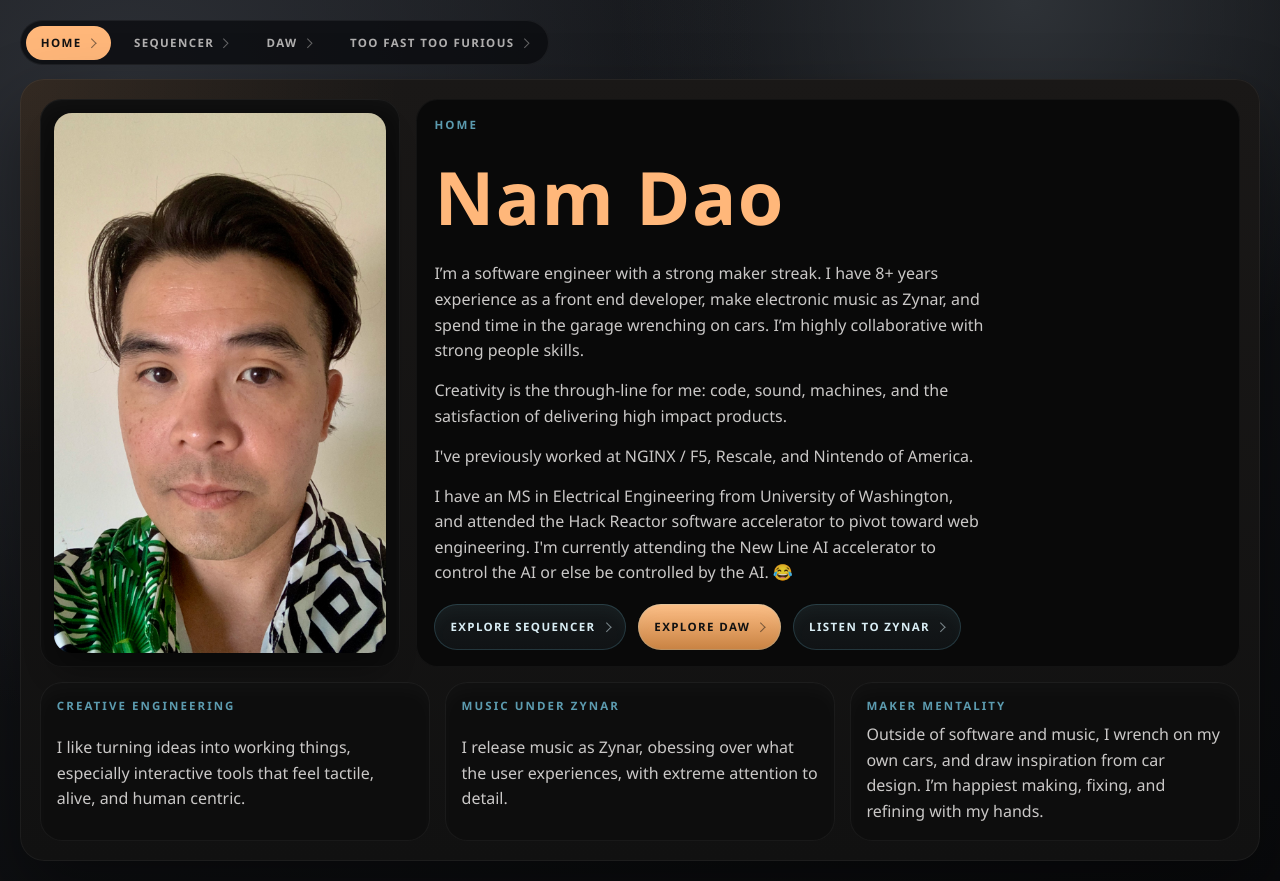
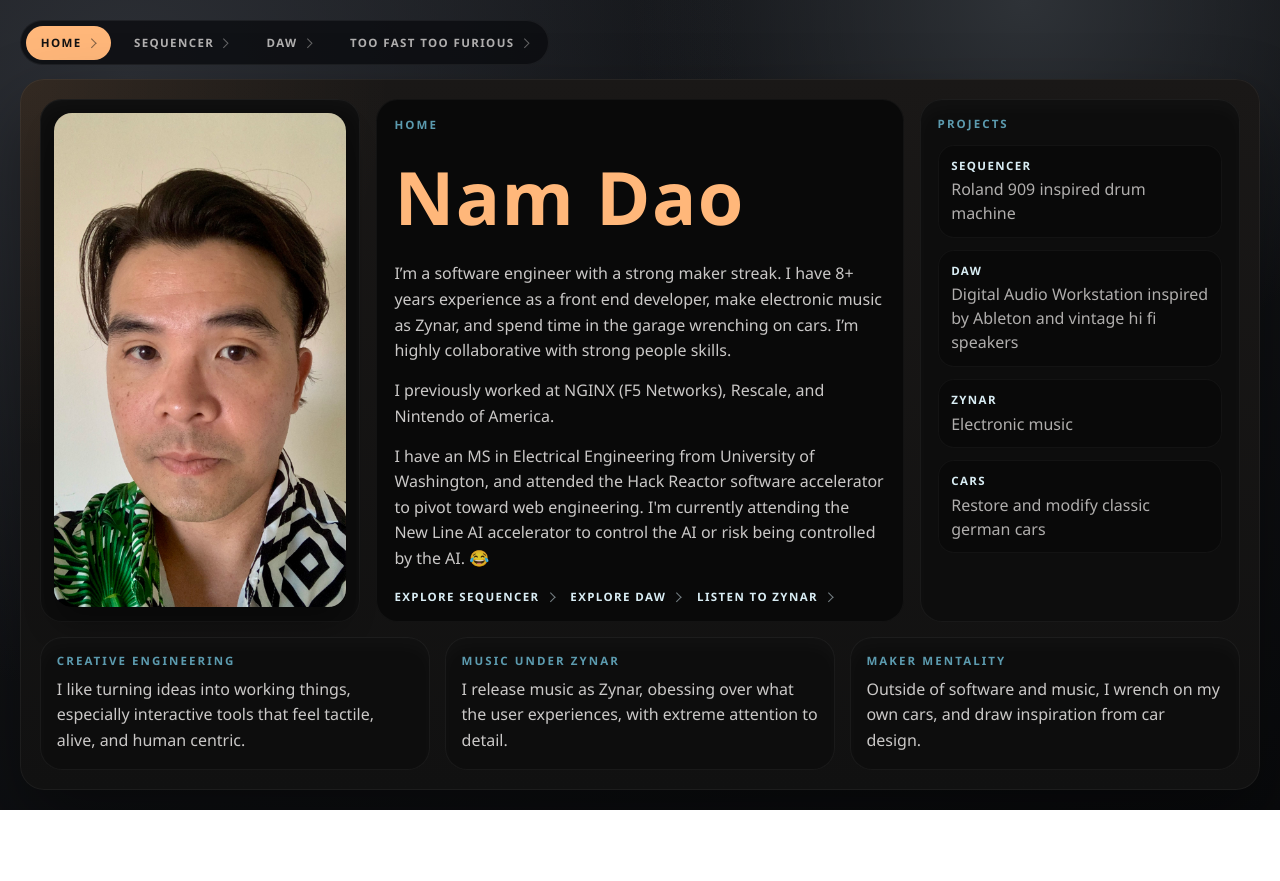
Before and after one commit to metzgerdev/Drum-Machine, a React app: page / in a window 1280 px wide. After the commit the page ends 810 px from the top, so only its background shows below. Built offline with nearby package versions, Linux system fonts and the light colour scheme.

Commit message:
Add home projects column

```diff
--- a/src/Style/index.css
+++ b/src/Style/index.css
@@ -135,13 +135,14 @@ body {
 
 .home-hero {
   display: grid;
-  grid-template-columns: minmax(260px, 360px) minmax(0, 1fr);
+  grid-template-columns: minmax(240px, 320px) minmax(0, 1fr) minmax(260px, 320px);
   gap: 1rem;
   align-items: stretch;
 }
 
 .home-portrait-panel,
-.home-highlight-card {
+.home-highlight-card,
+.home-projects {
   background: #0d0d0d;
   border-radius: 22px;
   box-shadow:
@@ -204,33 +205,63 @@ body {
 .home-actions {
   display: flex;
   flex-wrap: wrap;
-  gap: 0.75rem;
+  gap: 1rem;
   margin-top: 0.2rem;
 }
 
 .home-action {
   display: inline-flex;
   align-items: center;
-  justify-content: center;
   gap: 0.5rem;
-  min-height: 46px;
-  padding: 0 1rem;
-  border-radius: 999px;
   text-decoration: none;
   color: #d9edf4;
-  background: linear-gradient(180deg, #15191b 0%, #101315 100%);
-  box-shadow:
-    inset 0 0 0 1px rgba(123, 210, 239, 0.18),
-    inset 0 8px 14px rgba(123, 210, 239, 0.03);
+  text-transform: uppercase;
+  letter-spacing: 0.12em;
+  font-size: 0.72rem;
+  font-weight: 800;
+  padding: 0;
+  transition: color 0.15s ease, opacity 0.15s ease;
+}
+
+.home-action:hover,
+.home-action:focus-visible {
+  color: #edf8fb;
+}
+
+.home-projects {
+  display: grid;
+  align-content: start;
+  gap: 0.9rem;
+  padding: 1.05rem 1.1rem;
+}
+
+.home-project-list {
+  display: grid;
+  gap: 0.75rem;
+}
+
+.home-project-card {
+  display: grid;
+  gap: 0.28rem;
+  padding: 0.8rem 0.85rem;
+  background: #090909;
+  border-radius: 16px;
+  box-shadow: inset 0 0 0 1px rgba(255, 255, 255, 0.04);
+}
+
+.home-project-name {
+  margin: 0;
+  color: #d9edf4;
   text-transform: uppercase;
   letter-spacing: 0.12em;
   font-size: 0.72rem;
   font-weight: 800;
 }
 
-.home-action--primary {
-  color: #111111;
-  background: linear-gradient(180deg, #ffbf86 0%, #c88242 100%);
+.home-project-description {
+  margin: 0;
+  color: rgba(229, 226, 225, 0.76);
+  line-height: 1.5;
 }
 
 .home-highlights {
@@ -805,7 +836,7 @@ body {
 
 @media (max-width: 980px) {
   .home-hero {
-    grid-template-columns: 1fr;
+    grid-template-columns: minmax(220px, 320px) minmax(0, 1fr);
   }
 
   .home-highlights {
@@ -867,6 +898,10 @@ body {
     padding: 1rem;
   }
 
+  .home-hero {
+    grid-template-columns: 1fr;
+  }
+
   .garage-intro {
     padding: 1rem;
   }
--- a/src/View/Home/Home.tsx
+++ b/src/View/Home/Home.tsx
@@ -12,7 +12,27 @@ const PROFILE_HIGHLIGHTS = [
   {
     label: "Maker Mentality",
     value:
-      "Outside of software and music, I wrench on my own cars, and draw inspiration from car design. I’m happiest making, fixing, and refining with my hands.",
+      "Outside of software and music, I wrench on my own cars, and draw inspiration from car design.",
+  },
+];
+
+const PROJECTS = [
+  {
+    name: "Sequencer",
+    description: "Roland 909 inspired drum machine",
+  },
+  {
+    name: "DAW",
+    description:
+      "Digital Audio Workstation inspired by Ableton and vintage hi fi speakers",
+  },
+  {
+    name: "Zynar",
+    description: "Electronic music",
+  },
+  {
+    name: "Cars",
+    description: "Restore and modify classic german cars",
   },
 ];
 
@@ -39,18 +59,14 @@ function Home() {
               highly collaborative with strong people skills.
             </p>
             <p className="home-summary">
-              Creativity is the through-line for me: code, sound, machines, and
-              the satisfaction of delivering high impact products.
-            </p>
-            <p className="home-summary">
-              I&apos;ve previously worked at NGINX / F5, Rescale, and Nintendo
+              I previously worked at NGINX (F5 Networks), Rescale, and Nintendo
               of America.
             </p>
             <p className="home-summary">
               I have an MS in Electrical Engineering from University of
               Washington, and attended the Hack Reactor software accelerator to
               pivot toward web engineering. I&apos;m currently attending the New
-              Line AI accelerator to control the AI or else be controlled by the
+              Line AI accelerator to control the AI or risk being controlled by the
               AI. 😂
             </p>
 
@@ -58,7 +74,7 @@ function Home() {
               <a className="home-action" href="#/sequencer">
                 Explore Sequencer
               </a>
-              <a className="home-action home-action--primary" href="#/daw">
+              <a className="home-action" href="#/daw">
                 Explore DAW
               </a>
               <a
@@ -71,6 +87,20 @@ function Home() {
               </a>
             </div>
           </div>
+
+          <aside className="home-projects" aria-label="Projects">
+            <p className="home-kicker">Projects</p>
+            <div className="home-project-list">
+              {PROJECTS.map((project) => (
+                <article className="home-project-card" key={project.name}>
+                  <p className="home-project-name">{project.name}</p>
+                  <p className="home-project-description">
+                    {project.description}
+                  </p>
+                </article>
+              ))}
+            </div>
+          </aside>
         </div>
 
         <section className="home-highlights" aria-label="Profile highlights">
```
Also changed, not shown: 1 other file (tests, documents, lock files or other folders).
